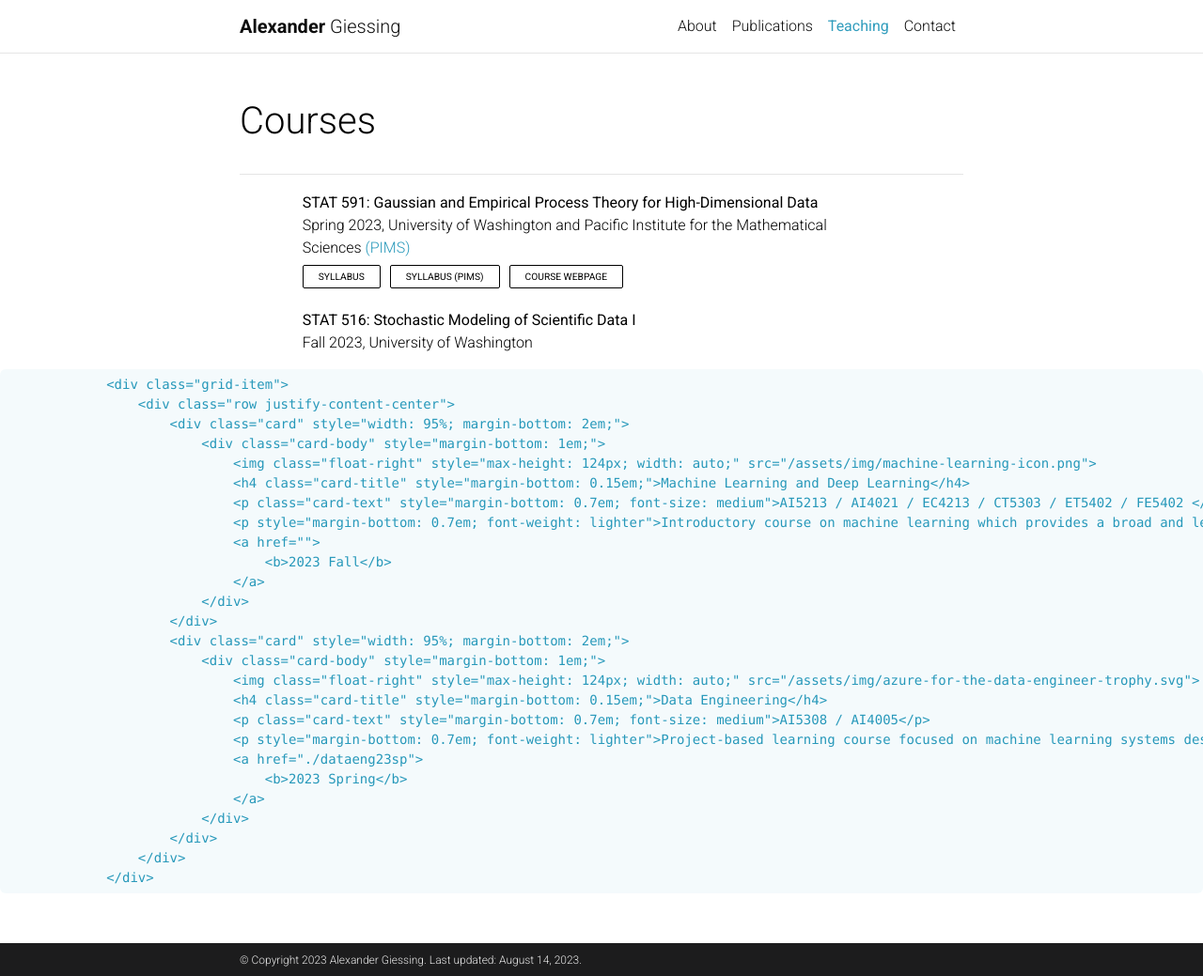
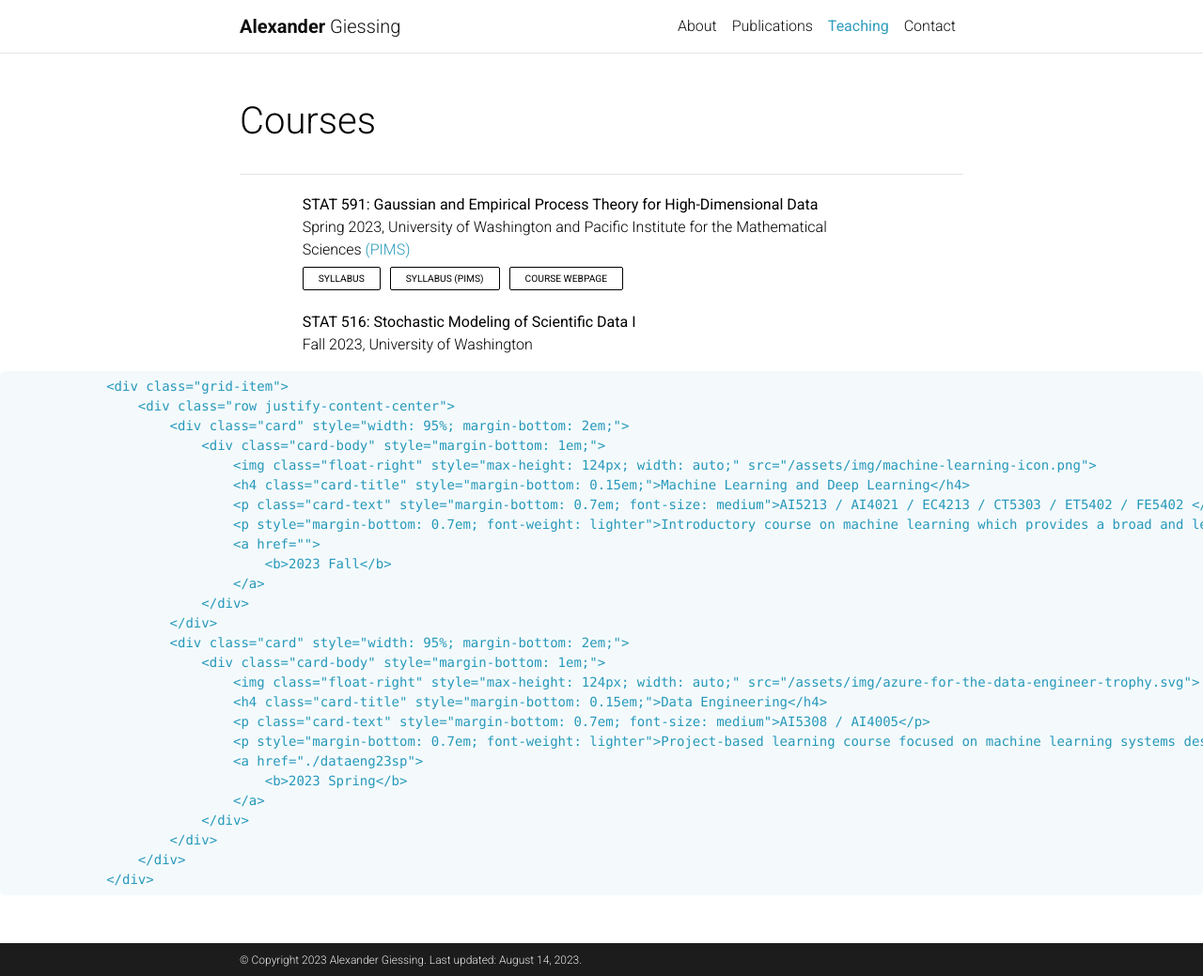
Before and after one commit to agiessing/agiessing.github.io, a Jekyll site: the page built from _pages/teaching.md, in a window 1280 px wide and 1039 px high. Shown: the whole window at 94% size. Built offline with Jekyll 4.4.1, drawn with Linux system fonts in a browser that asks for light colours; comment, search, counter and statistics services are not loaded; a style sheet for code colours, icons or effects is not loaded.

Commit message:
Update _base.scss

```diff
--- a/_sass/_base.scss
+++ b/_sass/_base.scss
@@ -1071,7 +1071,7 @@
     border-top: 1px solid var(--global-divider-color);
     padding-top: 1rem;
     margin-top: 2rem;
-    margin-bottom: 0.125rem; //-2rem;
+    margin-bottom: 0.25rem; //-2rem;
     text-align: right;
   }
 
```
